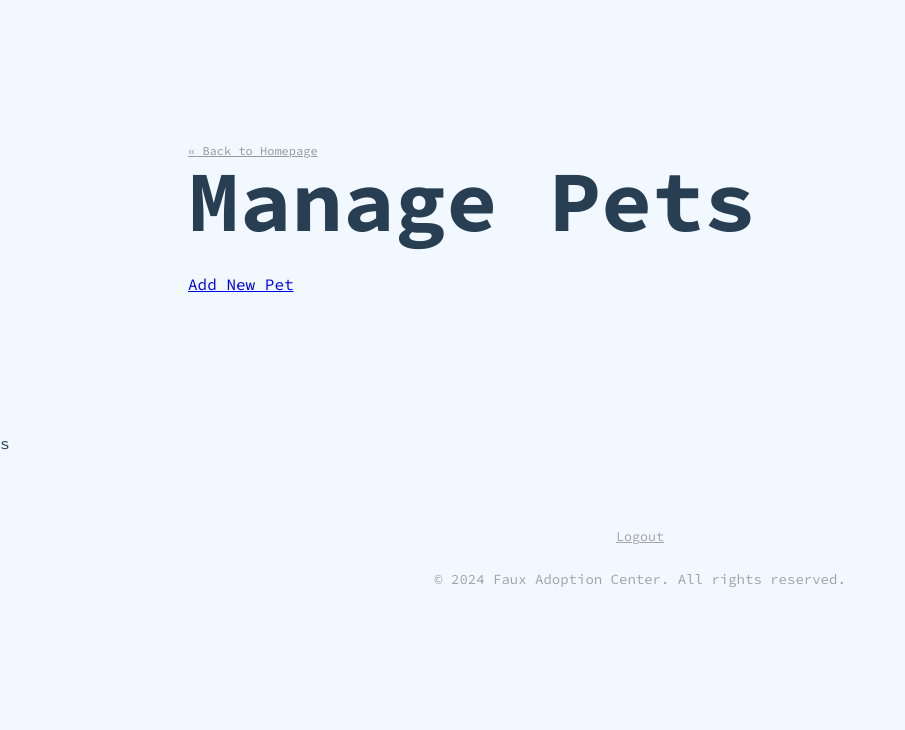
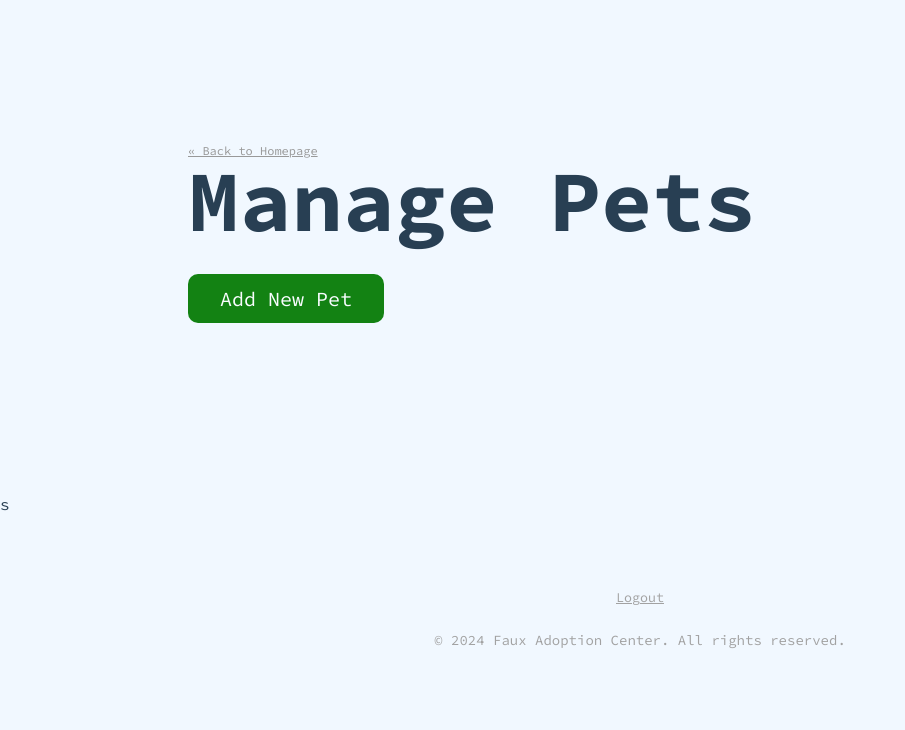
Before and after one commit to rising-dancho/netlify-pets, a website: page public/admin/index.html in a window 1280 px wide. Shown: the whole page, without its empty margins (0-905 px from the left). Drawn offline with Linux system fonts and the light colour scheme; no server answers.

Commit message:
feat: in progress, working on add new pet button

```diff
--- a/public/review.css
+++ b/public/review.css
@@ -73,6 +73,8 @@
 
   --accent-color: #475aff;
   --accent-color-hover: hsl(234, 100%, 54%);
+  --secondary-color-green: #138213;
+
   --circle-color-var1: #6079ff;
   --circle-color-var2: #d660ff;
 
@@ -551,6 +553,25 @@ p {
   color: var(--accent-color-hover);
 }
 
+.add-pet-btn {
+  text-decoration: none;
+  display: inline-block;
+  padding: var(--spacing-12px) var(--spacing-32px) !important;
+  margin: 0 0 var(--spacing-32px) 0;
+  font-size: var(--fs-20);
+  border-radius: var(--br-button);
+  color: var(--white-text);
+  background-color: var(--secondary-color-green);
+}
+
+.add-pet-btn:hover {
+  background-color: var(--secondary-color-green);
+}
+
+.add-pet-btn:active {
+  transform: scale(0.95);
+}
+
 /* ----> FOOTER  <---- */
 footer p {
   display: flex;
```
